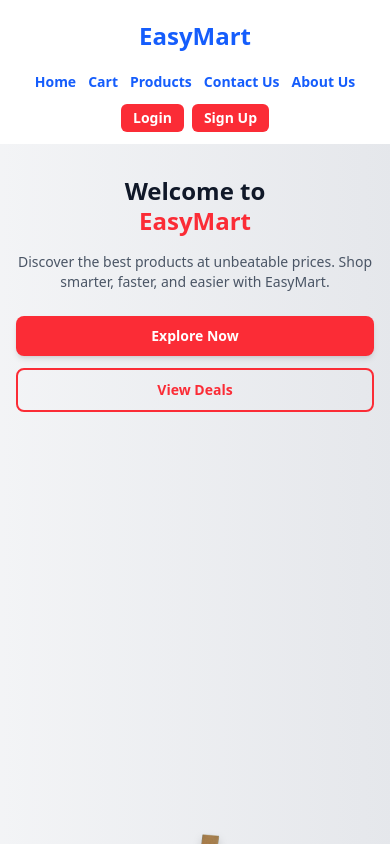
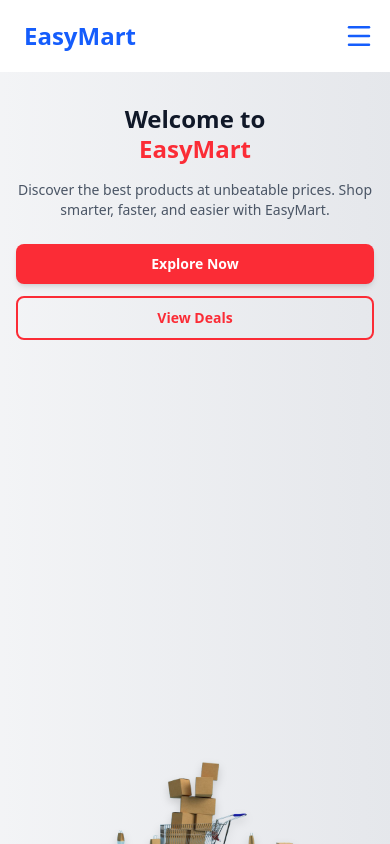
Before and after one commit to gauravkumar2005/EasyMart, a React (Vite) app in the folder Frontend/: page / in a window 390 px wide. Shown: the top 844 px of the page. Built offline with nearby package versions, Linux system fonts and the light colour scheme.

Commit message:
addhamburger in navbar

```diff
--- a/Frontend/package.json
+++ b/Frontend/package.json
@@ -12,6 +12,7 @@
   "dependencies": {
     "@tailwindcss/vite": "^4.1.18",
     "axios": "^1.14.0",
+    "lucide-react": "^1.17.0",
     "react": "^19.2.0",
     "react-dom": "^19.2.0",
     "react-router-dom": "^7.13.0"
--- a/Frontend/src/components/Navbar/Navbar.jsx
+++ b/Frontend/src/components/Navbar/Navbar.jsx
@@ -1,40 +1,104 @@
-import { Link } from 'react-router-dom';
+import { Link } from "react-router-dom";
+import { Menu, X } from "lucide-react";
+import { useState } from "react";
 
-function Navbar()  {
- return(
+function Navbar() {
+  const [isOpen, setIsOpen] = useState(false);
+
+  return (
     <>
-   <div className="w-full bg-white flex flex-col md:flex-row items-center justify-between px-4 sm:px-6 md:px-10 py-3 gap-3 md:gap-0">
+      <div className="w-full bg-white px-4 sm:px-6 md:px-10 py-3">
+
+        {/* Top Section */}
+        <div className="flex items-center justify-between">
 
           <h2 className="p-2 text-2xl sm:text-3xl md:text-4xl text-blue-600 font-extrabold transition hover:scale-110 whitespace-nowrap">
             <Link to="/">EasyMart</Link>
           </h2>
 
-        <ul className="flex flex-wrap md:flex-nowrap gap-3 sm:gap-5 md:gap-7 items-center justify-center text-center">
-          <li className="text-sm sm:text-base md:text-xl lg:text-2xl text-blue-600 font-bold transition hover:scale-110">
-           <Link to='/home'>Home</Link>
+          {/* Hamburger Button */}
+          <button
+            className="md:hidden text-blue-600"
+            onClick={() => setIsOpen(!isOpen)}
+          >
+            {isOpen ? <X size={30} /> : <Menu size={30} />}
+          </button>
+
+          {/* Desktop Menu */}
+          <div className="hidden md:flex items-center justify-between flex-1">
+
+            <ul className="flex gap-7 items-center justify-center mx-auto">
+              <li className="text-xl lg:text-2xl text-blue-600 font-bold transition hover:scale-110">
+                <Link to="/home">Home</Link>
               </li>
-          <li className="text-sm sm:text-base md:text-xl lg:text-2xl text-blue-600 font-bold transition hover:scale-110">
-          <Link to='/cart'>Cart</Link>
+
+              <li className="text-xl lg:text-2xl text-blue-600 font-bold transition hover:scale-110">
+                <Link to="/cart">Cart</Link>
               </li>
-          <li className="text-sm sm:text-base md:text-xl lg:text-2xl text-blue-600 font-bold transition hover:scale-110">
-          <Link to='/products'>Products</Link>
+
+              <li className="text-xl lg:text-2xl text-blue-600 font-bold transition hover:scale-110">
+                <Link to="/products">Products</Link>
               </li>
-          <li className="text-sm sm:text-base md:text-xl lg:text-2xl text-blue-600 font-bold transition hover:scale-110">
-          <Link to='/contact'>Contact Us</Link>
+
+              <li className="text-xl lg:text-2xl text-blue-600 font-bold transition hover:scale-110">
+                <Link to="/contact">Contact Us</Link>
               </li>
-          <li className="text-sm sm:text-base md:text-xl lg:text-2xl text-blue-600 font-bold transition hover:scale-110">
-          <Link to='/about'>About Us</Link>
+
+              <li className="text-xl lg:text-2xl text-blue-600 font-bold transition hover:scale-110">
+                <Link to="/about">About Us</Link>
               </li>
             </ul>
 
-      <div className="flex flex-wrap gap-2 sm:gap-4 items-center justify-center text-sm sm:text-base md:text-lg lg:text-2xl font-bold text-white">
-         <p className="px-3 py-1 rounded-md bg-red-500 transition hover:scale-110 whitespace-nowrap">
-          <Link to='/login'>Login</Link>
+            <div className="flex gap-4 items-center text-lg lg:text-2xl font-bold text-white">
+              <p className="px-3 py-1 rounded-md bg-red-500 transition hover:scale-110">
+                <Link to="/login">Login</Link>
               </p>
-        <p className="px-3 py-1 rounded-md bg-red-500 transition hover:scale-110 whitespace-nowrap">
-          <Link to='/sign'>Sign Up</Link>
+
+              <p className="px-3 py-1 rounded-md bg-red-500 transition hover:scale-110">
+                <Link to="/sign">Sign Up</Link>
               </p>
             </div>
+          </div>
+        </div>
+
+        {/* Mobile Menu */}
+        {isOpen && (
+          <div className="md:hidden mt-4">
+
+            <ul className="flex flex-col gap-4 items-center text-center">
+              <li className="text-lg text-blue-600 font-bold">
+                <Link to="/home">Home</Link>
+              </li>
+
+              <li className="text-lg text-blue-600 font-bold">
+                <Link to="/cart">Cart</Link>
+              </li>
+
+              <li className="text-lg text-blue-600 font-bold">
+                <Link to="/products">Products</Link>
+              </li>
+
+              <li className="text-lg text-blue-600 font-bold">
+                <Link to="/contact">Contact Us</Link>
+              </li>
+
+              <li className="text-lg text-blue-600 font-bold">
+                <Link to="/about">About Us</Link>
+              </li>
+            </ul>
+
+            <div className="flex flex-col gap-3 mt-4 items-center text-white font-bold">
+              <p className="px-4 py-2 rounded-md bg-red-500">
+                <Link to="/login">Login</Link>
+              </p>
+
+              <p className="px-4 py-2 rounded-md bg-red-500">
+                <Link to="/sign">Sign Up</Link>
+              </p>
+            </div>
+
+          </div>
+        )}
       </div>
     </>
   );
```
Also changed, not shown: 1 other file (tests, documents, lock files or other folders). Lines whose indentation alone changed are shown as unchanged.
